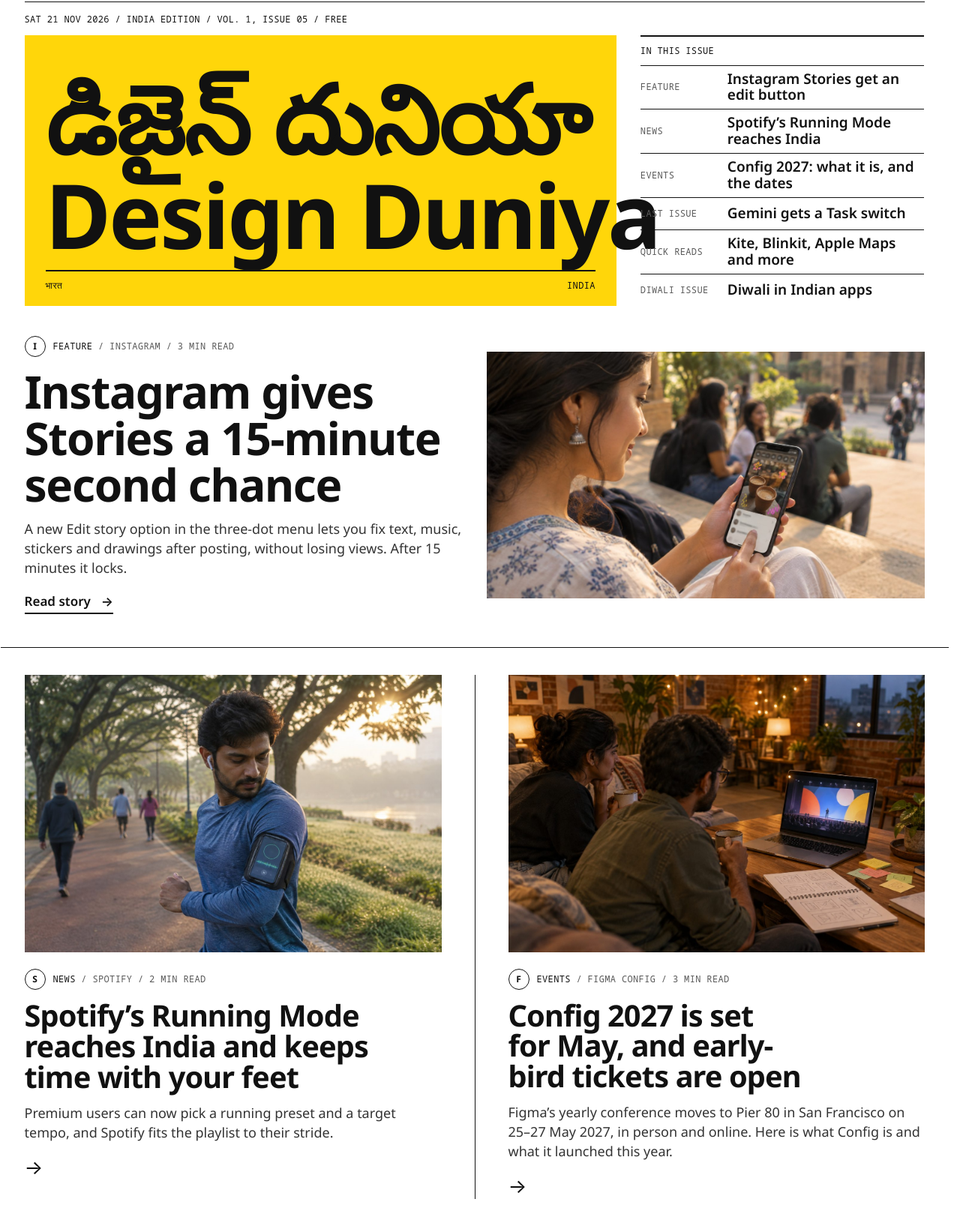
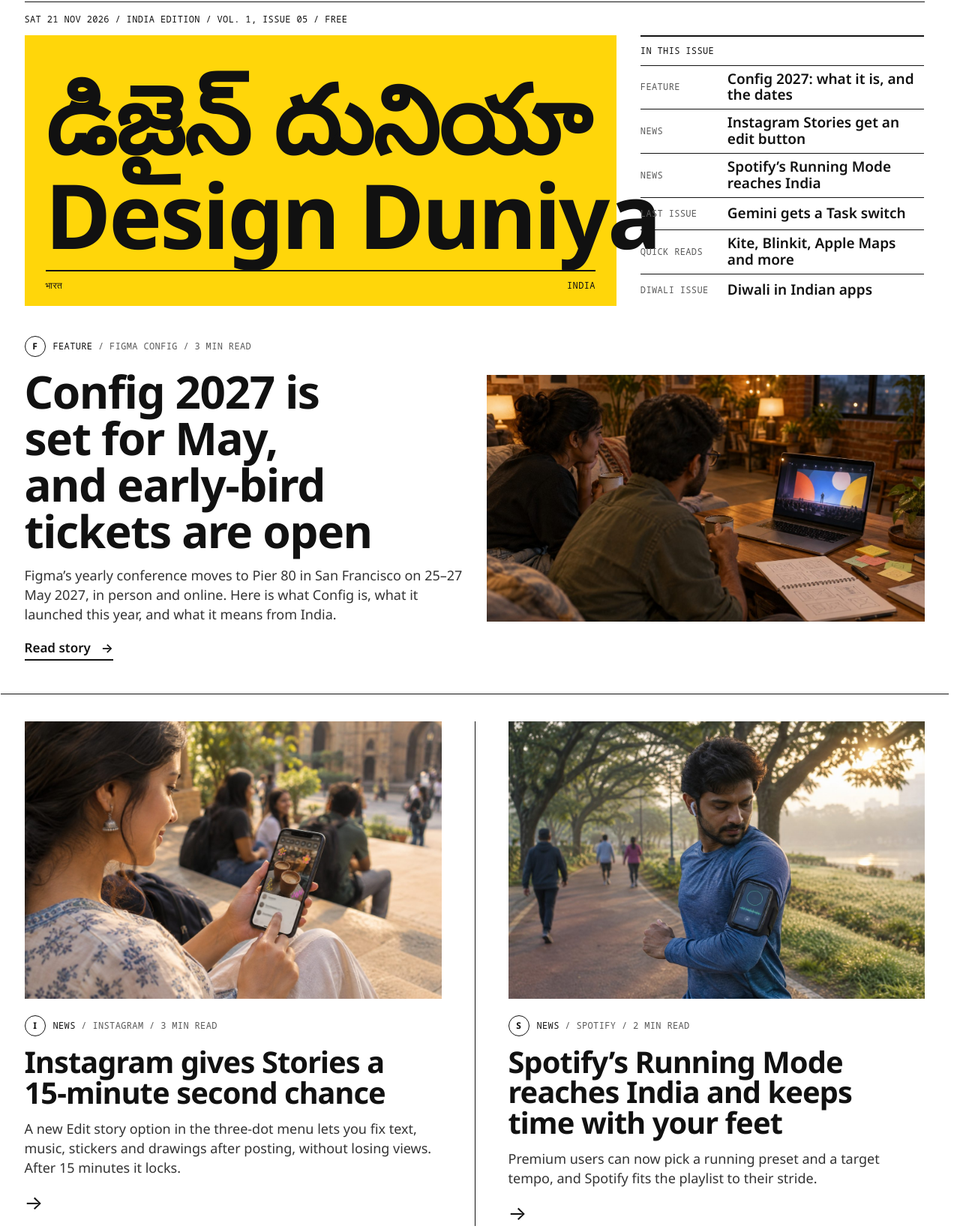
Before and after one commit to shrutibhise12-ui/design-duniya, a plain HTML site: page index.html in a window 1280 px wide. Shown: the part 56-1695 px from the top of the page at 75% size. Drawn offline with Linux system fonts and the light colour scheme; a web font is replaced by a local one.

Commit message:
Edition 21 Nov 2026: make Figma Config 2027 the feature
Co-Authored-By: Claude Opus 5.5 <noreply@anthropic.com>
Claude-Session: https://claude.ai/code/session_01WDEkrQHtxnnDbEY9e64XPM

```diff
--- a/index.html
+++ b/index.html
@@ -13,7 +13,7 @@
 <meta property="og:title" content="Design Duniya — UI/UX design news from India">
 <meta property="og:description" content="New feature releases from Indian apps, and the design thinking behind them.">
 <meta property="og:url" content="https://designduniya.vercel.app/">
-<meta property="og:image" content="https://designduniya.vercel.app/images/instagram-story-edit.jpg">
+<meta property="og:image" content="https://designduniya.vercel.app/images/figma-config-2027.jpg">
 <meta name="twitter:card" content="summary_large_image">
 
 <!-- Decide before first paint whether the unfold intro plays (once per session, never with reduced motion). -->
@@ -799,9 +799,9 @@ a.media:hover { text-decoration: none; }
     <nav class="contents" aria-labelledby="contents-head">
       <h2 class="mono" id="contents-head">In this issue</h2>
       <ol>
-        <li><span class="mono mute">Feature</span><a href="#lead">Instagram Stories get an edit button</a></li>
-        <li><span class="mono mute">News</span><a href="#news-1">Spotify’s Running Mode reaches India</a></li>
-        <li><span class="mono mute">Events</span><a href="#news-2">Config 2027: what it is, and the dates</a></li>
+        <li><span class="mono mute">Feature</span><a href="#lead">Config 2027: what it is, and the dates</a></li>
+        <li><span class="mono mute">News</span><a href="#news-1">Instagram Stories get an edit button</a></li>
+        <li><span class="mono mute">News</span><a href="#news-2">Spotify’s Running Mode reaches India</a></li>
         <li><span class="mono mute">Last issue</span><a href="#news-3">Gemini gets a Task switch</a></li>
         <li><span class="mono mute">Quick reads</span><a href="#quick">Kite, Blinkit, Apple Maps and more</a></li>
         <li><span class="mono mute">Diwali issue</span><a href="#festive">Diwali in Indian apps</a></li>
@@ -816,30 +816,30 @@ a.media:hover { text-decoration: none; }
 
   <article class="wrap lead2 reveal" style="--i:3" id="lead">
     <div class="lead2__text">
-      <p class="kick mono"><i class="logo logo--text" aria-hidden="true">I</i><span><b>Feature</b> / Instagram / 3 min read</span></p>
-      <h2 class="hl hl--xl"><a href="instagram-story-edit.html">Instagram gives Stories a 15-minute second chance</a></h2>
-      <p class="dek">A new Edit story option in the three-dot menu lets you fix text, music, stickers and drawings after posting, without losing views. After 15 minutes it locks.</p>
-      <a class="go" href="instagram-story-edit.html">Read story <span aria-hidden="true">→</span></a>
+      <p class="kick mono"><i class="logo logo--text" aria-hidden="true">F</i><span><b>Feature</b> / Figma Config / 3 min read</span></p>
+      <h2 class="hl hl--xl"><a href="figma-config-2027.html">Config 2027 is set for May, and early-bird tickets are open</a></h2>
+      <p class="dek">Figma’s yearly conference moves to Pier 80 in San Francisco on 25–27 May 2027, in person and online. Here is what Config is, what it launched this year, and what it means from India.</p>
+      <a class="go" href="figma-config-2027.html">Read story <span aria-hidden="true">→</span></a>
     </div>
-    <figure class="lead2__fig"><a class="media tone-board" href="instagram-story-edit.html" tabindex="-1"><img src="images/instagram-story-edit.jpg" alt="" loading="lazy"></a></figure>
+    <figure class="lead2__fig"><a class="media tone-board" href="figma-config-2027.html" tabindex="-1"><img src="images/figma-config-2027.jpg" alt="" loading="lazy"></a></figure>
   </article>
 
   <section class="wrap duo" id="taaza">
     <article class="col" id="news-1">
+      <span></span>
+      <a class="media tone-fog" href="instagram-story-edit.html" tabindex="-1" aria-hidden="true"><img src="images/instagram-story-edit.jpg" alt="" loading="lazy"></a>
+      <p class="kick mono"><i class="logo logo--text" aria-hidden="true">I</i><span><b>News</b> / Instagram / 3 min read</span></p>
+      <h3 class="hl hl--l"><a href="instagram-story-edit.html">Instagram gives Stories a 15-minute second chance</a></h3>
+      <p class="dek">A new Edit story option in the three-dot menu lets you fix text, music, stickers and drawings after posting, without losing views. After 15 minutes it locks.</p>
+      <a class="arrow" href="instagram-story-edit.html" aria-label="Read: Instagram gives Stories a 15-minute second chance">→</a>
+    </article>
+    <article class="col" id="news-2">
       <span></span>
       <a class="media tone-fog" href="spotify-running-mode.html" tabindex="-1" aria-hidden="true"><img src="images/spotify-running-mode.jpg" alt="" loading="lazy"></a>
       <p class="kick mono"><i class="logo logo--text" aria-hidden="true">S</i><span><b>News</b> / Spotify / 2 min read</span></p>
       <h3 class="hl hl--l"><a href="spotify-running-mode.html">Spotify’s Running Mode reaches India and keeps time with your feet</a></h3>
       <p class="dek">Premium users can now pick a running preset and a target tempo, and Spotify fits the playlist to their stride.</p>
       <a class="arrow" href="spotify-running-mode.html" aria-label="Read: Spotify’s Running Mode reaches India and keeps time with your feet">→</a>
-    </article>
-    <article class="col" id="news-2">
-      <span></span>
-      <a class="media tone-fog" href="figma-config-2027.html" tabindex="-1" aria-hidden="true"><img src="images/figma-config-2027.jpg" alt="" loading="lazy"></a>
-      <p class="kick mono"><i class="logo logo--text" aria-hidden="true">F</i><span><b>Events</b> / Figma Config / 3 min read</span></p>
-      <h3 class="hl hl--l"><a href="figma-config-2027.html">Config 2027 is set for May, and early-bird tickets are open</a></h3>
-      <p class="dek">Figma’s yearly conference moves to Pier 80 in San Francisco on 25–27 May 2027, in person and online. Here is what Config is and what it launched this year.</p>
-      <a class="arrow" href="figma-config-2027.html" aria-label="Read: Config 2027 is set for May, and early-bird tickets are open">→</a>
     </article>
   </section>
   <section class="wrap duo">
@@ -942,9 +942,9 @@ a.media:hover { text-decoration: none; }
 
   <section class="wrap wk" id="weekly" aria-labelledby="weekly-head">
     <h2 class="wk__title" id="weekly-head">Weekly Edition</h2>
-    <p class="wk__text">Instagram Stories you can fix after posting, Spotify runs set to your pace, Figma’s Config dates for 2027, Gemini that runs errands in the background: how apps in India changed this week, folded into a single issue. No ads, no pop-ups.</p>
+    <p class="wk__text">Figma’s Config dates for 2027, Instagram Stories you can fix after posting, Spotify runs set to your pace, Gemini that runs errands in the background: how apps in India changed this week, folded into a single issue. No ads, no pop-ups.</p>
     <p class="wk__meta mono">Vol. 1, Issue 05<br>15 Nov – 21 Nov 2026</p>
-    <a class="wk__btn" href="instagram-story-edit.html">Read edition <span aria-hidden="true">→</span></a>
+    <a class="wk__btn" href="figma-config-2027.html">Read edition <span aria-hidden="true">→</span></a>
   </section>
 </main>
 
```
Also changed, not shown: archive.html (+1 -1 lines), figma-config-2027.html (+2 -2 lines), instagram-story-edit.html (+5 -5 lines), spotify-running-mode.html (+5 -5 lines).
